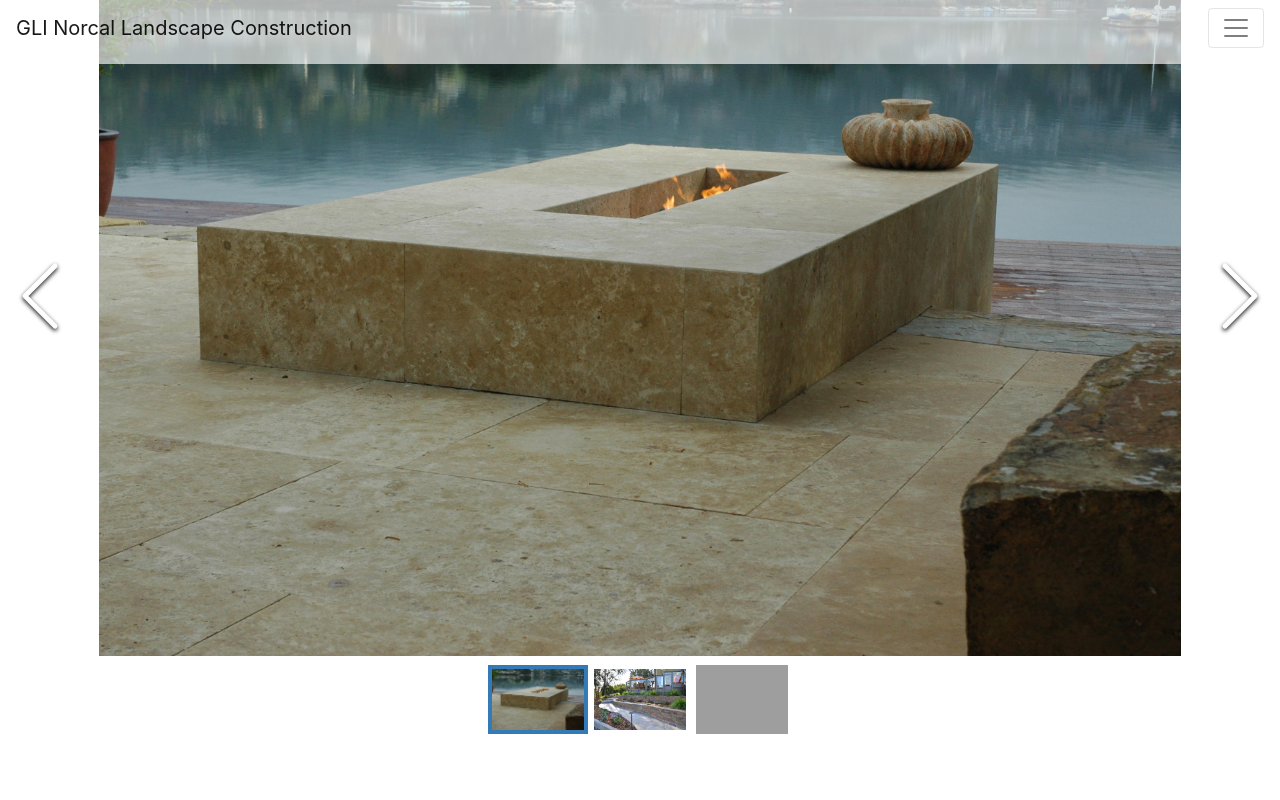
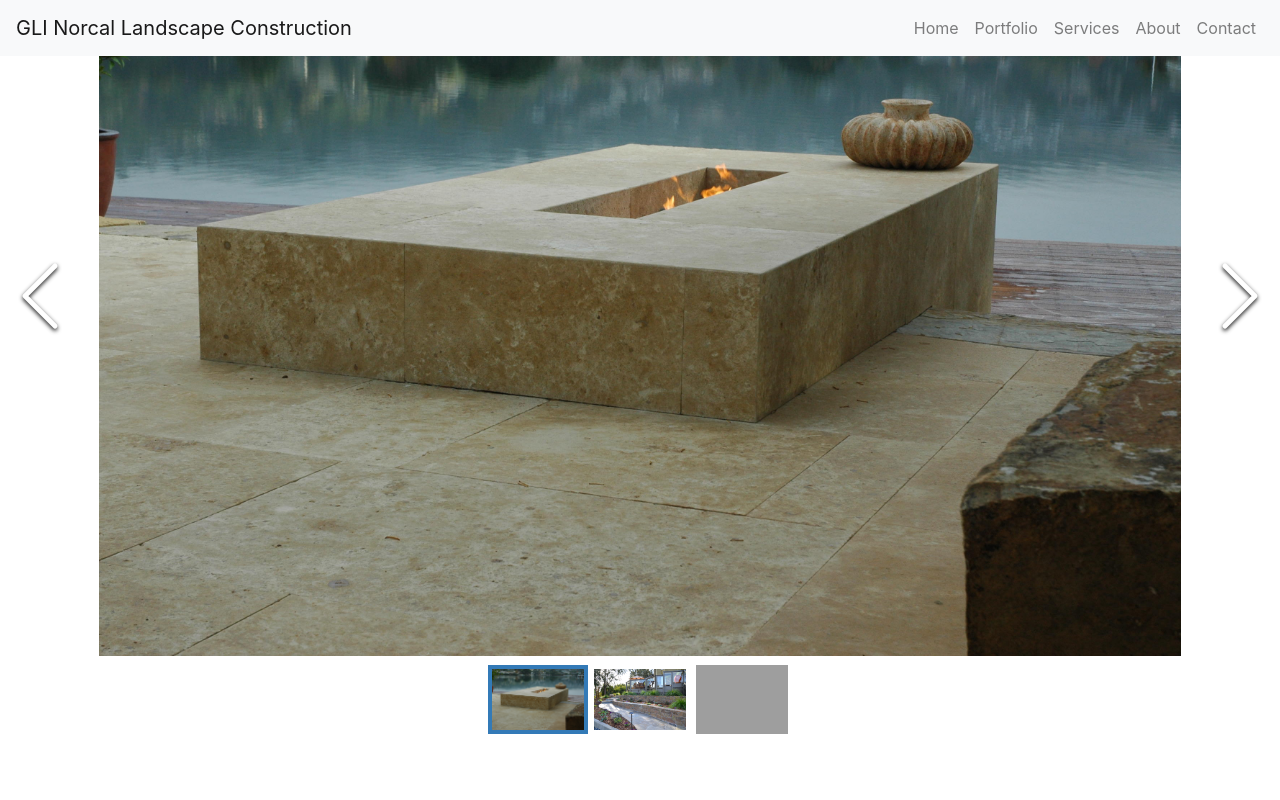
Before and after one commit to melissa-murphy/glinorcaldev, a Gatsby site: page / in a window 1280 px wide. Shown: the top 800 px of the page. Built offline with nearby package versions, Linux system fonts and the light colour scheme; Gatsby itself is replaced by a stand-in of ours; grey boxes are pictures that could not be loaded.

Commit message:
link design, mobile changes

```diff
--- a/src/components/FooterMain.js
+++ b/src/components/FooterMain.js
@@ -93,9 +93,7 @@ const FooterMain = ({ siteTitle }) => (
               Browse the job openings.
             </Nav.Link>
           </Nav>
-        </Col>
-        <Col
-        lg={12} className="social-buttons text-right">
+          <Col className="pt-2 social-buttons text-right">
             <p className="text-uppercase pb-0 mb-0">follow gli norcal</p>
             <ul
               className="d-flex flex-row justify-content-end mt-0
@@ -131,6 +129,7 @@ const FooterMain = ({ siteTitle }) => (
               </li>
             </ul>
           </Col>
+        </Col>
       </Row>
     </Container>
   </div>
--- a/src/components/header.js
+++ b/src/components/header.js
@@ -4,25 +4,18 @@ import React from "react"
 import { Navbar, Nav } from "react-bootstrap"
 
 const Header = ({ siteTitle }) => (
-  <header
-    style={{
-      background: `rgba(255,255,255,0.65)`,
-      position: `fixed`,
-      zIndex: `999`,
-      width: `100%`,
-      height: `4rem`
-    }}>
-    <Navbar bg="transparent" expand="">
+  <header>
+    <Navbar fixed="top" bg="light" expand="lg" className="header-nav">
       <Navbar.Brand href="#home">{siteTitle}</Navbar.Brand>
       <Navbar.Toggle aria-controls="basic-navbar-nav" />
       <Navbar.Collapse id="basic-navbar-nav">
-        <Nav className="ml-auto text-center">
-          <Nav.Link className="bg-white mt-5" href="#home">Home</Nav.Link>
-          <Nav.Link className="bg-white mt-1" href="#link">Portfolio</Nav.Link>
-          <Nav.Link className="bg-white mt-1" href="#link">Services</Nav.Link>
-          <Nav.Link className="bg-white mt-1" href="#link">About</Nav.Link>
+        <Nav className="ml-auto">
+          <Nav.Link className="header-nav-link" href="/home">Home</Nav.Link>
+          <Nav.Link className="header-nav-link" href="/portfolio">Portfolio</Nav.Link>
+          <Nav.Link className="header-nav-link" href="/services">Services</Nav.Link>
+          <Nav.Link className="header-nav-link" href="/about">About</Nav.Link>
           {/* <Nav.Link href="#link">News</Nav.Link> */}
-          <Nav.Link className="bg-white mt-1" href="#link">Contact</Nav.Link>
+          <Nav.Link className="header-nav-link" href="/contact">Contact</Nav.Link>
         </Nav>
       </Navbar.Collapse>
     </Navbar>
--- a/src/styles/_layout.scss
+++ b/src/styles/_layout.scss
@@ -13,6 +13,16 @@ a.link-no-style {
   }
 }
 
+header {
+  .basic-navbar-nav {
+    .header-nav {
+      .header-nav-link {
+        @include link-design;
+      }
+    }
+  }
+}
+
 .footer-wrapper {
   background: gray;
   li {
@@ -23,7 +33,7 @@ a.link-no-style {
   }
 }
 
-.footer-nav {
+.flex-column .footer-nav {
   @include link-design;
   color: white;
 }
--- a/src/styles/_mixins.scss
+++ b/src/styles/_mixins.scss
@@ -1,18 +1,18 @@
 @mixin link-design {
     text-decoration: none;
     border-bottom: 3px solid transparent;
-    transition: all .5s;
+    transition: all .75s;
 
     &:hover {
       text-decoration: none;
-      border-bottom: 3px solid $primary;
-      transition: all 0.5s;
+      border-bottom: 3px solid $success;
+      transition: all 0.75s;
     }
   }
 
   @mixin link-design-active {
     text-decoration: none;
-    border-bottom: 3px solid $primary;
+    border-bottom: 3px solid $success;
     transition: all .5s;
   }
 
```
Lines whose indentation alone changed are shown as unchanged.
